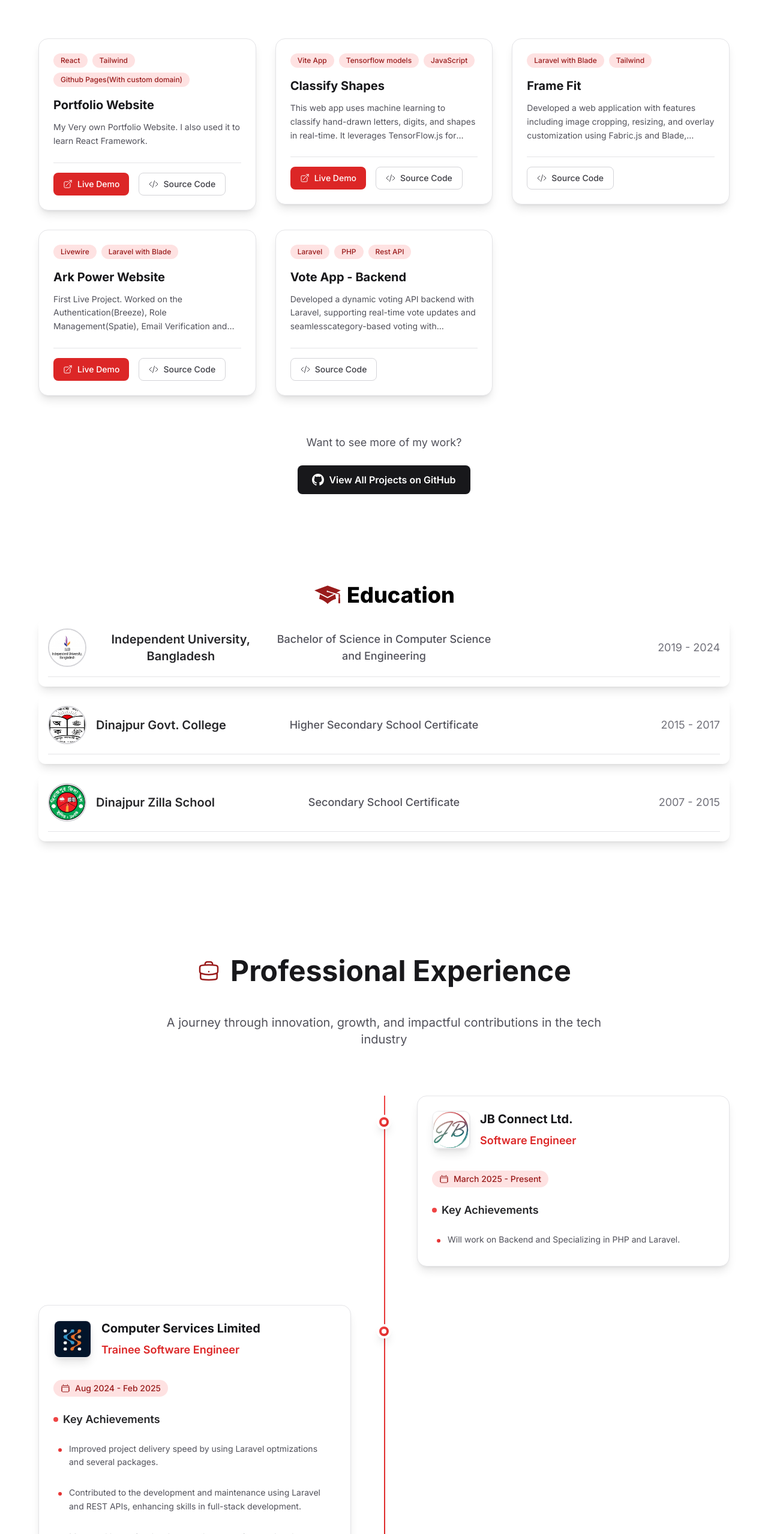
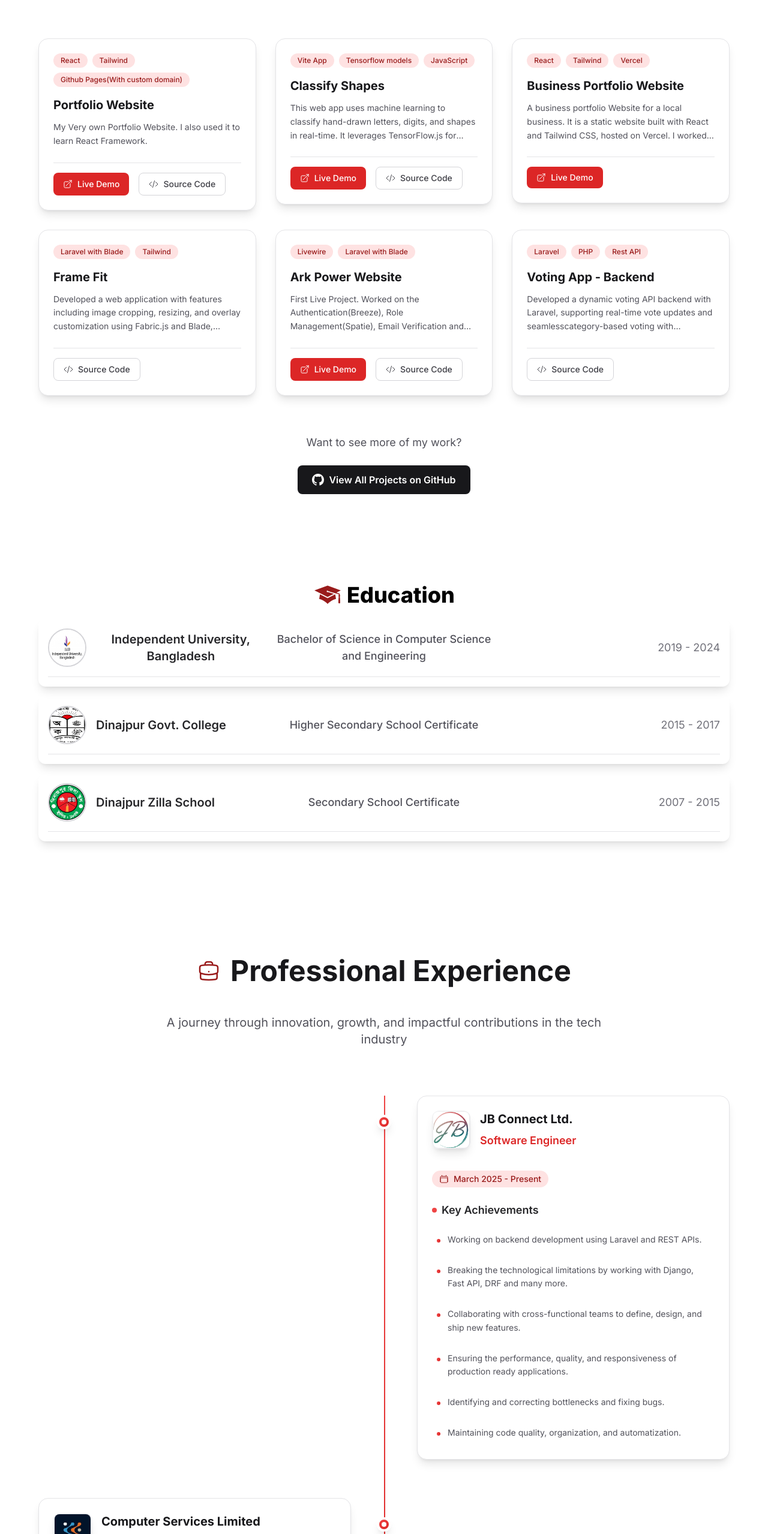
Before and after one commit to AbuAhamedRafi/rafilio, a React (Vite) app: page / in a window 1280 px wide. Shown: the part 1088-3646 px from the top of the page at 60% size. Built offline with nearby package versions, Linux system fonts and the light colour scheme.

Commit message:
feat: Add new business portfolio entry and update existing project titles and descriptions in user_info.js

```diff
--- a/src/data/user_info.js
+++ b/src/data/user_info.js
@@ -36,6 +36,13 @@ const info = {
 		},
 
         {
+            title: "Business Portfolio Website",
+            description: "A business portfolio Website for a local business. It is a static website built with React and Tailwind CSS, hosted on Vercel. I worked on this project as a freelancer.",
+            technologies: "React, Tailwind, Vercel",
+            link: "https://www.safesolutioninternational.org/",
+        },
+
+        {
 			title: "Frame Fit",
 			description: "Developed a web application with features including image cropping, resizing, and overlay customization using Fabric.js and Blade, allowing users to personalize and download framed images. Integrated an admin dashboard built with Filament PHP to manage frames and monitor download metrics effectively.",
             technologies: "Laravel with Blade, Tailwind",
@@ -53,7 +60,7 @@ const info = {
 
 
 		{
-			title: "Vote App - Backend",
+			title: "Voting App - Backend",
 			description: "Developed a dynamic voting API backend with Laravel, supporting real-time vote updates and seamlesscategory-based voting with customizable options. Implemented API security measures, including HTTPS, JWT (JSON Web Tokens) authentication. Tested endpoints using Postman and integrated tools for API debugging and validation.",
 			technologies: "Laravel, PHP , Rest API",
 			github: "https://github.com/AbuAhamedRafi/VoteApp_backend",
@@ -91,7 +98,12 @@ const info = {
             duration: "March 2025 - Present",
             image: "jbc.png",
             descriptions: [
-                "Will work on Backend and Specializing in PHP and Laravel.",
+                "Working on backend development using Laravel and REST APIs.",
+                "Breaking the technological limitations by working with Django, Fast API, DRF and many more.",
+                "Collaborating with cross-functional teams to define, design, and ship new features.",
+                "Ensuring the performance, quality, and responsiveness of production ready applications.",
+                "Identifying and correcting bottlenecks and fixing bugs.",
+                "Maintaining code quality, organization, and automatization."
             ]
         },
         {
```
